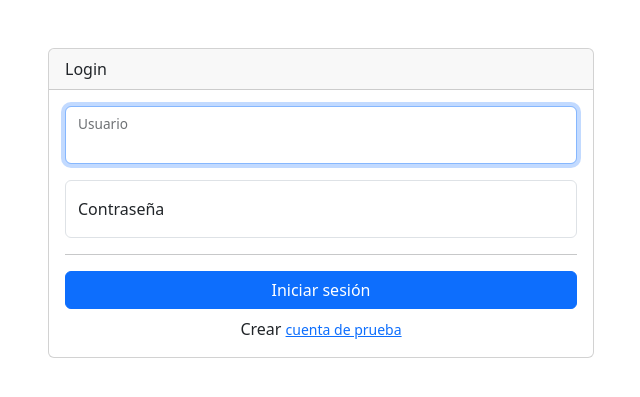
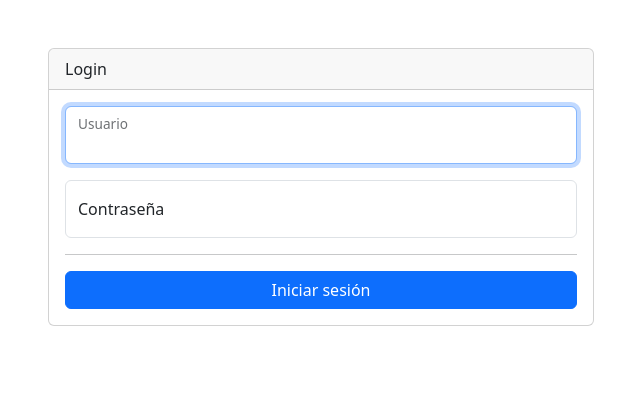
Before and after one commit to procesos-2024/proyecto, a Django app: page /login/ in a window 1280 px wide. Shown: the top 397 px of the page, without its empty margins (319-959 px from the left). Run offline with Django 5.2, Linux system fonts and the light colour scheme; some libraries are stand-ins or nearby versions.

Commit message:
login actualizado

```diff
--- a/procesos/templates/login.html
+++ b/procesos/templates/login.html
@@ -36,10 +36,6 @@
 
                             <button class="btn btn-primary w-100" type="submit">Iniciar sesión</button>
 
-                            <div class="pt-2 text-center">
-                                Crear <a class="small " href="{% url 'register' %}">cuenta de prueba</a>
-                            </div>
-
                         </form>
 
 
--- a/procesos/views.py
+++ b/procesos/views.py
@@ -85,7 +85,7 @@ class RegisterProveedor(LoginRequiredMixin, FormView):
         return super().form_valid(form)
 
 
-class RegisterView(LoginRequiredMixin, FormView):
+class RegisterView(FormView):
     template_name = 'register.html'
     form_class = UserRegisterForm
 
```
